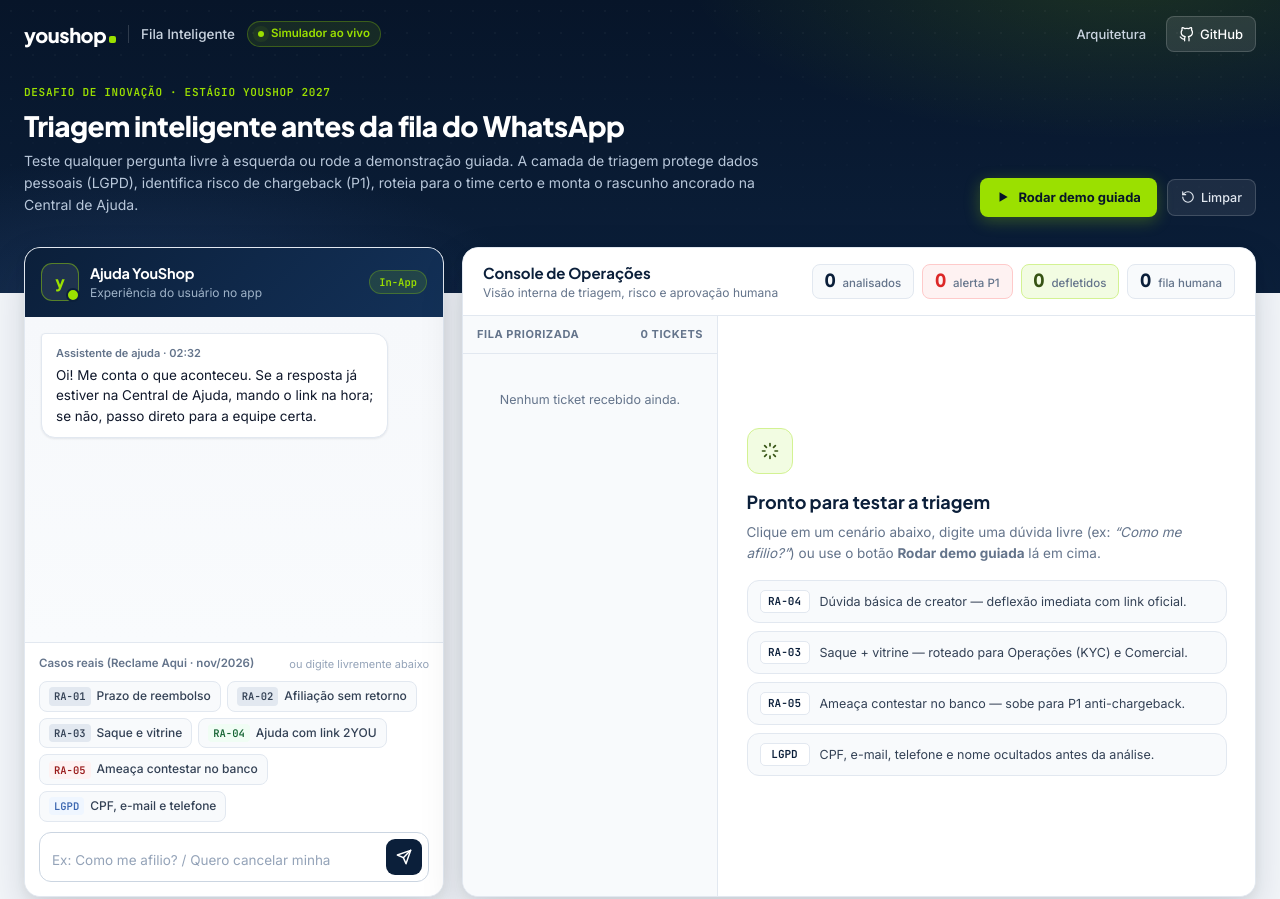
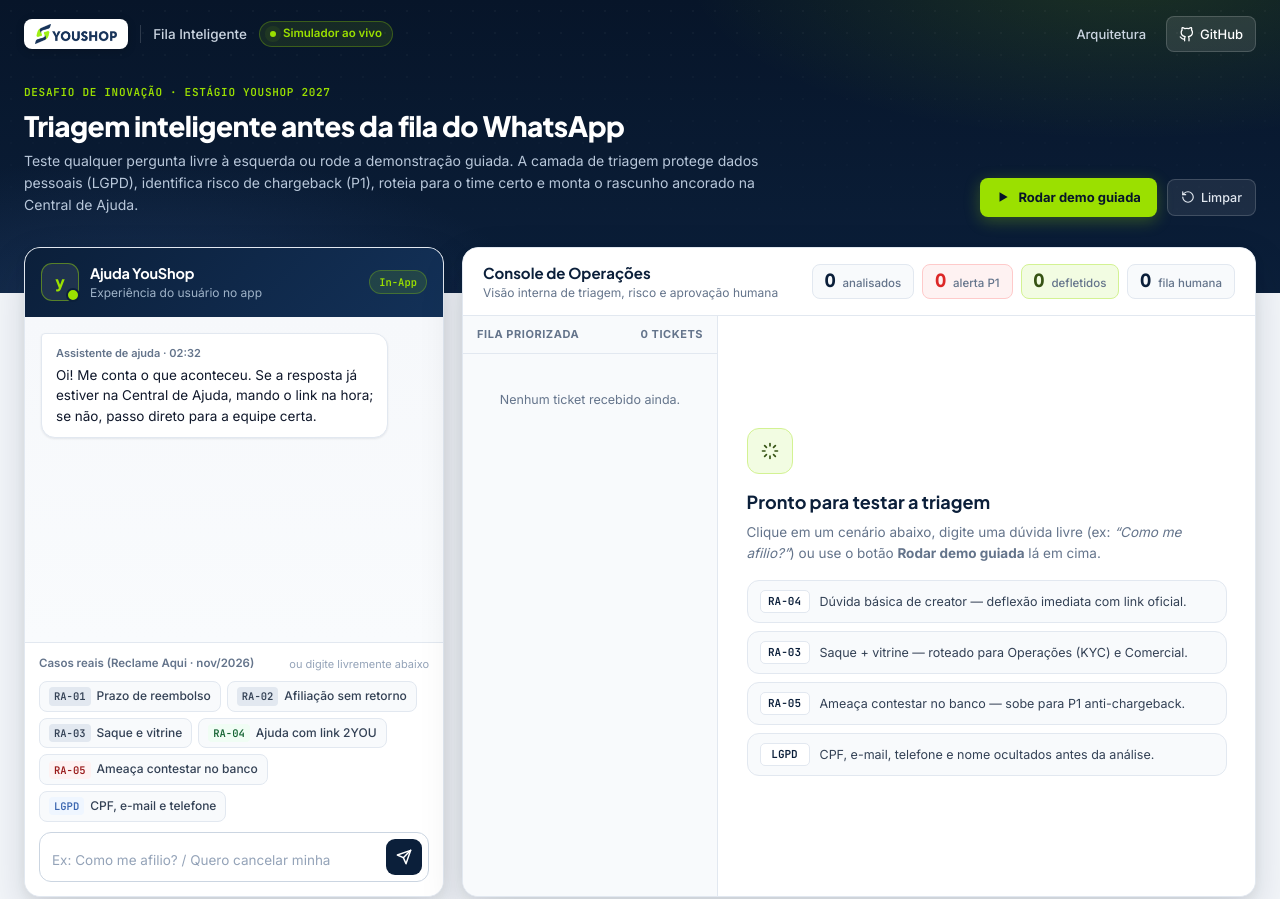
Before and after one commit to jcminozzi/fila-inteligente-youshop, a plain HTML site: page index.html in a window 1280 px wide. Shown: the top 899 px of the page. Drawn offline with Linux system fonts and the light colour scheme.

Commit message:
Add official YouShop logo to header

```diff
--- a/index.html
+++ b/index.html
@@ -104,11 +104,11 @@ svg{display:inline-block;vertical-align:middle;flex-shrink:0}
   position:relative;z-index:2;
 }
 .brand{display:flex;align-items:center;gap:12px}
-.logo{
-  font-family:var(--display);font-weight:800;font-size:20px;letter-spacing:-.5px;color:#fff;
-  display:inline-flex;align-items:baseline;gap:2px;
+.logo-badge{
+  display:inline-flex;align-items:center;background:#fff;
+  padding:5px 11px;border-radius:8px;box-shadow:0 2px 8px rgba(0,0,0,.18);
 }
-.logo .dot{width:7px;height:7px;border-radius:2px;background:var(--lime);display:inline-block;margin-left:1px}
+.logo-badge img{height:20px;width:auto;display:block}
 .brand-div{width:1px;height:18px;background:rgba(255,255,255,.16)}
 .brand-sub{font-size:13.5px;font-weight:500;color:#CBD5E1}
 .pill-live{
@@ -620,7 +620,7 @@ footer{
 <div class="top-band">
   <header class="topbar">
     <div class="brand">
-      <span class="logo">youshop<span class="dot"></span></span>
+      <span class="logo-badge"><img src="assets/youshop-logo.png" alt="YouShop"></span>
       <span class="brand-div"></span>
       <span class="brand-sub">Fila Inteligente</span>
       <span class="pill-live"><i></i>Simulador ao vivo</span>
```
Also changed, not shown: assets/youshop-logo.png (added).
